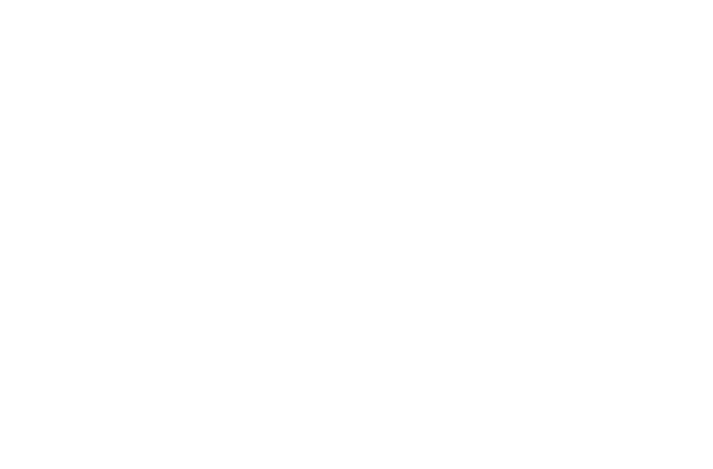
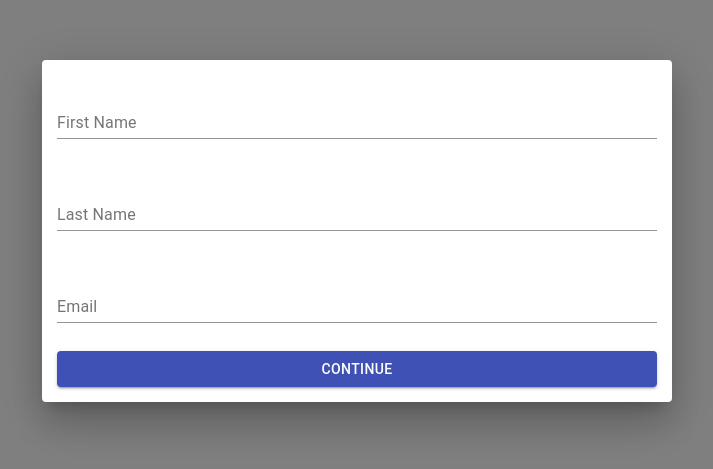
Before and after one commit to ManishBB/UserForm-React, a React (Create React App) app: page / in a window 1280 px wide. Shown: the part 169-638 px from the top of the page, without its empty margins (283-996 px from the left). Built offline with nearby package versions, Linux system fonts and the light colour scheme.

Commit message:
Added basic logic

```diff
--- a/src/App.css
+++ b/src/App.css
@@ -1,38 +1,22 @@
-.App {
-  text-align: center;
+body {
+  margin: 0;
+  padding: 0;
+  font-family: -apple-system, BlinkMacSystemFont, "Segoe UI", "Roboto", "Oxygen",
+    "Ubuntu", "Cantarell", "Fira Sans", "Droid Sans", "Helvetica Neue",
+    sans-serif;
+  -webkit-font-smoothing: antialiased;
+  -moz-osx-font-smoothing: grayscale;
 }
 
-.App-logo {
-  height: 40vmin;
-  pointer-events: none;
+code {
+  font-family: source-code-pro, Menlo, Monaco, Consolas, "Courier New",
+    monospace;
 }
 
-@media (prefers-reduced-motion: no-preference) {
-  .App-logo {
-    animation: App-logo-spin infinite 20s linear;
-  }
+.MuiDialog-paper {
+  padding: 15px;
 }
 
-.App-header {
-  background-color: #282c34;
-  min-height: 100vh;
-  display: flex;
-  flex-direction: column;
-  align-items: center;
-  justify-content: center;
-  font-size: calc(10px + 2vmin);
-  color: white;
+button.MuiButton-containedSecondary {
+  margin-bottom: 10px;
 }
-
-.App-link {
-  color: #61dafb;
-}
-
-@keyframes App-logo-spin {
-  from {
-    transform: rotate(0deg);
-  }
-  to {
-    transform: rotate(360deg);
-  }
-}
--- a/src/components/Confirm.js
+++ b/src/components/Confirm.js
@@ -1,11 +1,72 @@
-import React from 'react'
+import React from 'react';
+import Dialog from '@material-ui/core/Dialog';
+import AppBar from '@material-ui/core/AppBar';
+import { ThemeProvider as MuiThemeProvider } from '@material-ui/core/styles';
+import { List, ListItem, ListItemText } from '@material-ui/core/';
+import Button from '@material-ui/core/Button';
 
 const Confirm = (props) => {
+
+    const continues = e => {
+        e.preventDefault();
+        props.nextStep();
+      };
+
+    const back = e => {
+        e.preventDefault();
+        props.prevStep();
+      };
+
+      const {
+        values: { firstName, lastName, email, occupation, city, bio }
+      } = props;
+
     return (
-        <div>
+      <MuiThemeProvider>
+        <>
+          <Dialog
+            open
+            fullWidth
+            maxWidth='sm'
+          >
+            <AppBar title="Confirm User Data" />
+            <List>
+              <ListItem>
+                <ListItemText primary="First Name" secondary={firstName} />
+              </ListItem>
+              <ListItem>
+                <ListItemText primary="Last Name" secondary={lastName} />
+              </ListItem>
+              <ListItem>
+                <ListItemText primary="Email" secondary={email} />
+              </ListItem>
+              <ListItem>
+                <ListItemText primary="Occupation" secondary={occupation} />
+              </ListItem>
+              <ListItem>
+                <ListItemText primary="City" secondary={city} />
+              </ListItem>
+              <ListItem>
+                <ListItemText primary="Bio" secondary={bio} />
+              </ListItem>
+            </List>
+            <br />
 
-        </div>
-    )
+            <Button
+              color="secondary"
+              variant="contained"
+              onClick={back}
+            >Back</Button>
+
+            <Button
+              color="primary"
+              variant="contained"
+              onClick={continues}
+            >Confirm & Continue</Button>
+          </Dialog>
+        </>
+      </MuiThemeProvider>
+    );
 }
 
 export default Confirm
--- /dev/null
+++ b/src/components/FormPersonalDetails.js
@@ -0,0 +1,76 @@
+import React from 'react';
+import Dialog from '@material-ui/core/Dialog';
+import AppBar from '@material-ui/core/AppBar';
+import { ThemeProvider as MuiThemeProvider } from '@material-ui/core/styles';
+import TextField from '@material-ui/core/TextField';
+import Button from '@material-ui/core/Button';
+
+const FormPersonalDetails = (props) => {
+
+    const continues = e => {
+        e.preventDefault();
+        props.nextStep();
+      };
+
+    const back = e => {
+        e.preventDefault();
+        props.prevStep();
+      };
+
+    const { values, handleChange } = props;
+
+    return (
+      <MuiThemeProvider>
+        <>
+          <Dialog
+            open
+            fullWidth
+            maxWidth='sm'
+          >
+            <AppBar title="Enter Personal Details" />
+            <TextField
+              placeholder="Enter Your Occupation"
+              label="Occupation"
+              onChange={handleChange('occupation')}
+              defaultValue={values.occupation}
+              margin="normal"
+              fullWidth
+            />
+            <br />
+            <TextField
+              placeholder="Enter Your City"
+              label="City"
+              onChange={handleChange('city')}
+              defaultValue={values.city}
+              margin="normal"
+              fullWidth
+            />
+            <br />
+            <TextField
+              placeholder="Enter Your Bio"
+              label="Bio"
+              onChange={handleChange('bio')}
+              defaultValue={values.bio}
+              margin="normal"
+              fullWidth
+            />
+            <br />
+
+            <Button
+              color="secondary"
+              variant="contained"
+              onClick={back}
+            >Back</Button>
+
+            <Button
+              color="primary"
+              variant="contained"
+              onClick={continues}
+            >Continue</Button>
+          </Dialog>
+        </>
+      </MuiThemeProvider>
+    );
+}
+
+export default FormPersonalDetails
--- /dev/null
+++ b/src/components/FormUserDetails.js
@@ -0,0 +1,66 @@
+import React from 'react';
+import Dialog from '@material-ui/core/Dialog';
+import AppBar from '@material-ui/core/AppBar';
+import { ThemeProvider as MuiThemeProvider } from '@material-ui/core/styles';
+import TextField from '@material-ui/core/TextField';
+import Button from '@material-ui/core/Button';
+
+const FormUserDetails = (props) => {
+
+    const continues = (e) =>{
+        e.preventDefault();
+        props.nextStep();
+    };
+
+    const { values, handleChange } = props;
+
+    return (
+        <div>
+            <MuiThemeProvider>
+                <>
+                <Dialog
+                    open
+                    fullWidth
+                    maxWidth='sm'
+                >
+                    <AppBar title="Enter User Details" />
+                    <TextField
+                    placeholder="Enter Your First Name"
+                    label="First Name"
+                    onChange={handleChange('firstName')}
+                    defaultValue={values.firstName}
+                    margin="normal"
+                    fullWidth
+                    />
+                    <br />
+                    <TextField
+                    placeholder="Enter Your Last Name"
+                    label="Last Name"
+                    onChange={handleChange('lastName')}
+                    defaultValue={values.lastName}
+                    margin="normal"
+                    fullWidth
+                    />
+                    <br />
+                    <TextField
+                    placeholder="Enter Your Email"
+                    label="Email"
+                    onChange={handleChange('email')}
+                    defaultValue={values.email}
+                    margin="normal"
+                    fullWidth
+                    />
+                    <br />
+                    <Button
+                    color="primary"
+                    variant="contained"
+                    onClick={continues}
+                    >Continue</Button>
+                </Dialog>
+                </>
+            </MuiThemeProvider>
+        </div>
+    )
+}
+
+export default FormUserDetails
--- /dev/null
+++ b/src/components/Success.js
@@ -0,0 +1,25 @@
+import React from 'react';
+import Dialog from '@material-ui/core/Dialog';
+import AppBar from '@material-ui/core/AppBar';
+import { ThemeProvider as MuiThemeProvider } from '@material-ui/core/styles';
+
+
+const Success = () => {
+    return (
+        <MuiThemeProvider>
+          <>
+            <Dialog
+              open
+              fullWidth
+              maxWidth='sm'
+            >
+              <AppBar title="Success" />
+              <h1>Thank You For Your Submission</h1>
+              <p>You will get an email with further instructions.</p>
+            </Dialog>
+          </>
+        </MuiThemeProvider>
+      );
+}
+
+export default Success
--- a/src/components/UserForm.js
+++ b/src/components/UserForm.js
@@ -1,11 +1,64 @@
-import React from 'react'
+import React , { useState } from "react";
+import FormUserDetails from "./FormUserDetails";
+import FormPersonalDetails from "./FormPersonalDetails";
+import Confirm from "./Confirm";
+import Success from "./Success";
 
 function UserForm() {
-    return (
-        <div>
+  const [step, setStep] = useState(1);
+  const [firstName, setFirstName] = useState("");
+  const [lastName, setLastName] = useState("");
+  const [email, setEmail] = useState("");
+  const [occupation, setOccupation] = useState("");
+  const [city, setCity] = useState("");
+  const [bio, setBio] = useState("");
 
-        </div>
-    )
+  const [details, setDetails] = useState({firstName : "", lastName : "", email : "", occupation : "", city : "", bio : ""})
+
+  const values = { firstName, lastName, email, occupation, city, bio };
+  const nextStep = () => {
+    setStep(step + 1);
+  };
+
+  const prevStep = () => {
+    setStep(step - 1);
+  };
+
+  const handleChange = (input) => (e) => {
+    setDetails({...details , [e.target.name] : e.target.value})
+  };
+
+  switch (step) {
+    case 1:
+      return (
+        <FormUserDetails
+          nextStep={nextStep}
+          handleChange={handleChange}
+          values={values}
+        />
+      );
+    case 2:
+      return (
+        <FormPersonalDetails
+          nextStep={nextStep}
+          prevStep={prevStep}
+          handleChange={handleChange}
+          values={values}
+        />
+      );
+    case 3:
+      return (
+        <Confirm
+          nextStep={nextStep}
+          prevStep={prevStep}
+          values={values}
+        />
+      );
+    case 4:
+      return <Success />;
+    default:
+      console.log("This is a multi-step form built with React.");
+  }
 }
 
-export default UserForm
+export default UserForm;
```
